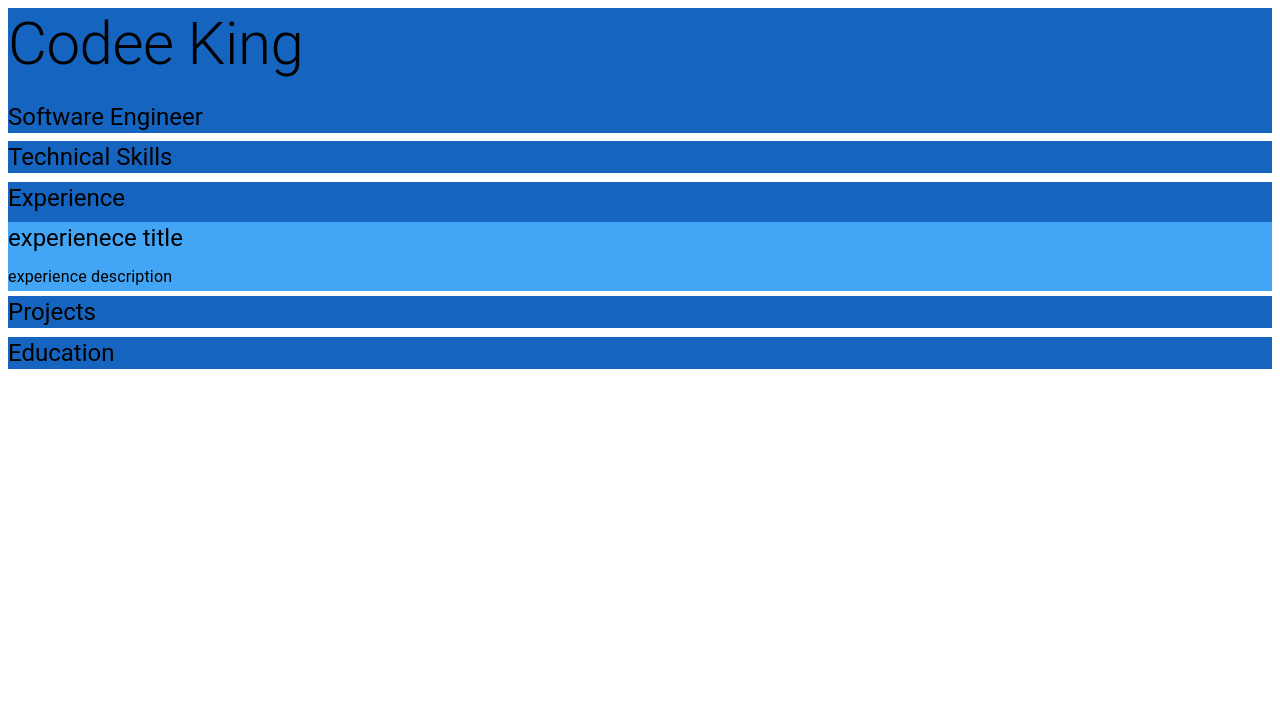
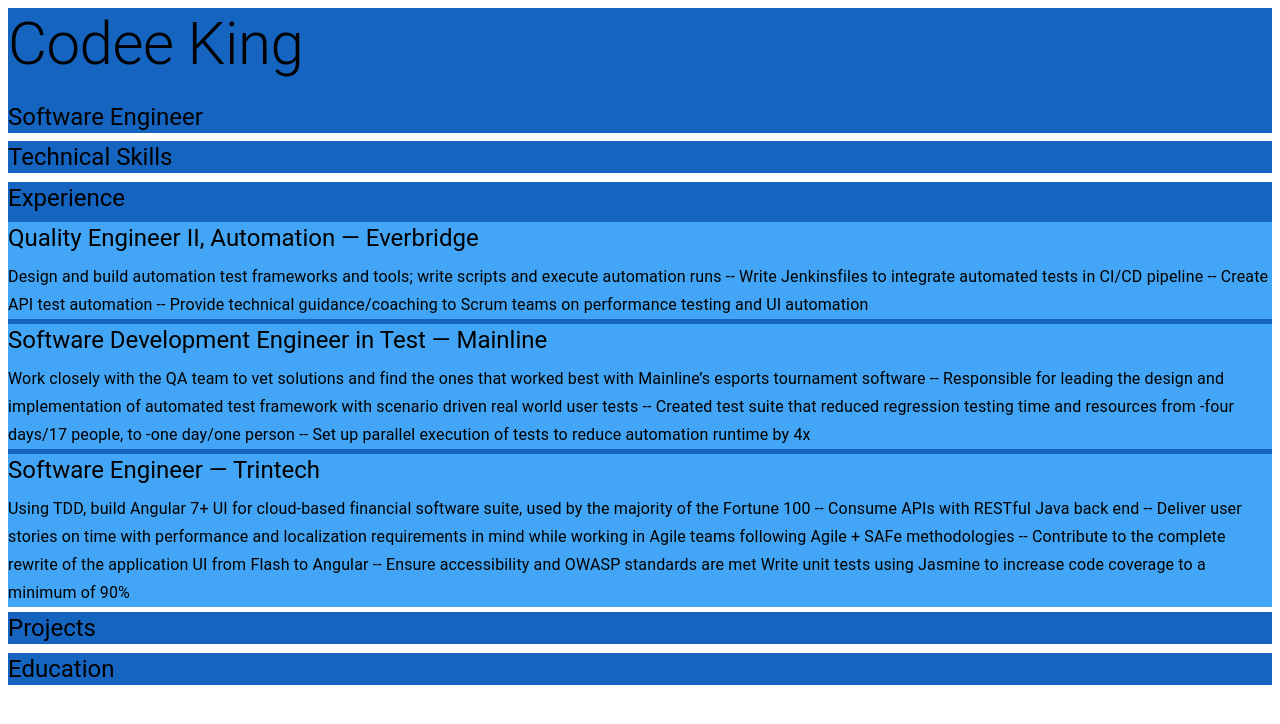
Before and after one commit to Codeebk/react-resume, a React (Create React App) app: page / in a window 1280 px wide. Shown: the top 724 px of the page. Built offline with nearby package versions, Linux system fonts and the light colour scheme.

Commit message:
add experienceEntries array to be mapped to an ExperienceEntry component for each. Pass properties from that array to Experience Entry component to display title and description

```diff
--- a/src/App.js
+++ b/src/App.js
@@ -1,14 +1,35 @@
-import { useState } from 'react';
-import Box from '@mui/material/Box'
-import Typography from '@mui/material/Typography';
-import ExperienceEntry from './components/experience-entry';
+import { useState } from "react";
+import Box from "@mui/material/Box";
+import Typography from "@mui/material/Typography";
+import ExperienceEntry from "./components/experience-entry";
+
+let experienceEntries = [
+  {
+    title: "Quality Engineer II, Automation — Everbridge",
+    description:
+      "Design and build automation test frameworks and tools; write scripts and execute automation runs -- Write Jenkinsfiles to integrate automated tests in CI/CD pipeline -- Create API test automation -- Provide technical guidance/coaching to Scrum teams on performance testing and UI automation",
+  },
+  {
+    title: "Software Development Engineer in Test — Mainline",
+    description:
+      "Work closely with the QA team to vet solutions and find the ones that worked best with Mainline’s esports tournament software -- Responsible for leading the design and implementation of automated test framework with scenario driven real world user tests -- Created test suite that reduced regression testing time and resources from -four days/17 people, to -one day/one person -- Set up parallel execution of tests to reduce automation runtime by 4x",
+  },
+  {
+    title: "Software Engineer — Trintech",
+    description:
+      "Using TDD, build Angular 7+ UI for cloud-based financial software suite, used by the majority of the Fortune 100 -- Consume APIs with RESTful Java back end -- Deliver user stories on time with performance and localization requirements in mind while working in Agile teams following Agile + SAFe methodologies -- Contribute to the complete rewrite of the application UI from Flash to Angular -- Ensure accessibility and OWASP standards are met Write unit tests using Jasmine to increase code coverage to a minimum of 90%",
+  },
+];
 
 function App() {
   const [experienceEntry, setExperienceEntry] = useState([]);
   return (
-    <div className='App'>
-    <Box sx={{
-      backgroundColor: 'primary.dark', }}>
+    <div className="App">
+      <Box
+        sx={{
+          backgroundColor: "primary.dark",
+        }}
+      >
         <Typography variant="h2" gutterBottom component="div">
           Codee King
         </Typography>
@@ -16,28 +37,41 @@ function App() {
           Software Engineer
         </Typography>
       </Box>
-    <Box sx={{
-      backgroundColor: 'primary.dark', }}>
+      <Box
+        sx={{
+          backgroundColor: "primary.dark",
+        }}
+      >
         <Typography variant="h5" gutterBottom component="div">
           Technical Skills
         </Typography>
       </Box>
-    <Box sx={{
-      backgroundColor: 'primary.dark', }}>
+      <Box
+        sx={{
+          backgroundColor: "primary.dark",
+        }}
+      >
         <Typography variant="h5" gutterBottom component="div">
           Experience
         </Typography>
-      <ExperienceEntry experienceEntry={experienceEntry}/>
-
+        {experienceEntries.map((experienceEntry) => (
+          <ExperienceEntry experienceEntry={experienceEntry} />
+        ))}
       </Box>
-    <Box sx={{
-      backgroundColor: 'primary.dark', }}>
+      <Box
+        sx={{
+          backgroundColor: "primary.dark",
+        }}
+      >
         <Typography variant="h5" gutterBottom component="div">
           Projects
         </Typography>
       </Box>
-    <Box sx={{
-      backgroundColor: 'primary.dark', }}>
+      <Box
+        sx={{
+          backgroundColor: "primary.dark",
+        }}
+      >
         <Typography variant="h5" gutterBottom component="div">
           Education
         </Typography>
--- a/src/components/experience-entry.js
+++ b/src/components/experience-entry.js
@@ -7,12 +7,10 @@ function ExperienceEntry({experienceEntry}) {
     <Box sx={{
       backgroundColor: 'primary.light', }}>
       <Typography variant="h5" gutterBottom component="div">
-        experienece title
-        {/* {experienceEntry.title} */}
+        {experienceEntry.title}
       </Typography>
       <Typography variant="subtitle1" gutterBottom component="div">
-        experience description
-        {/* {experienceEntry.description} */}
+        {experienceEntry.description}
       </Typography>
     </Box>
     </div>
```
Lines whose indentation alone changed are shown as unchanged.
